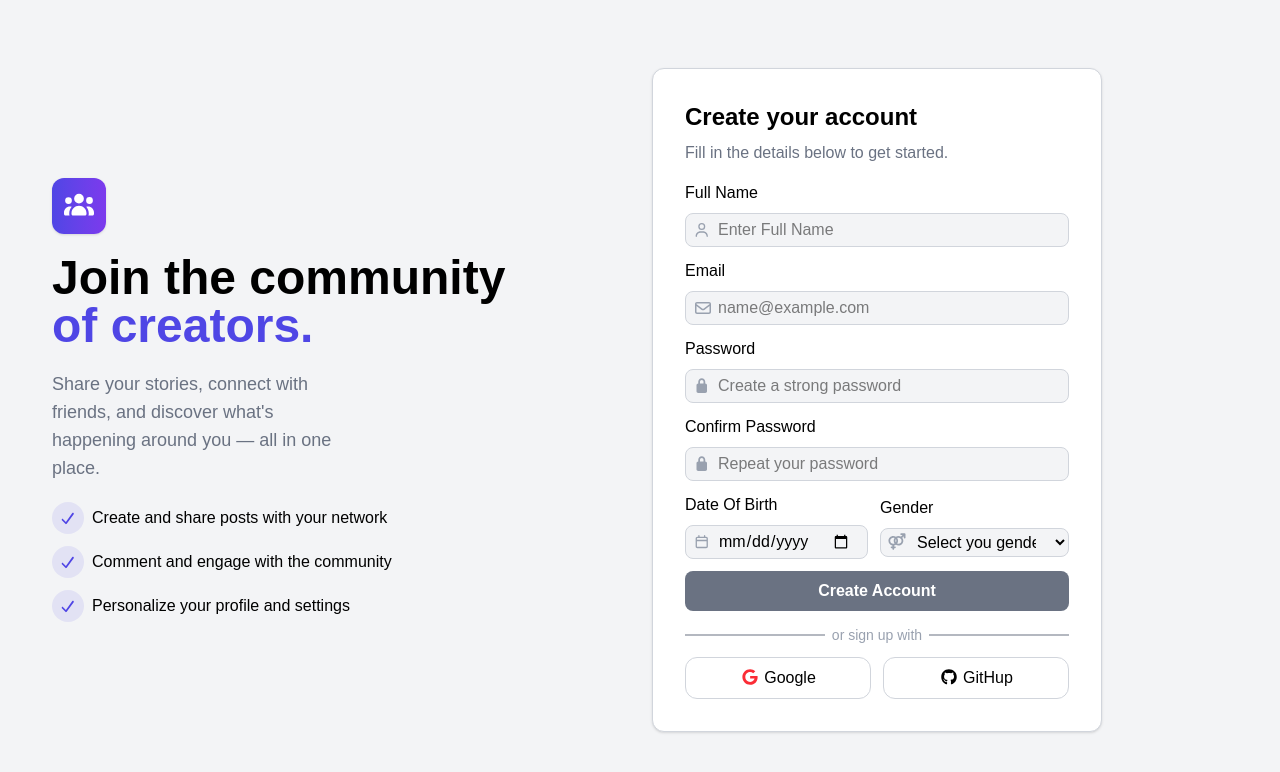
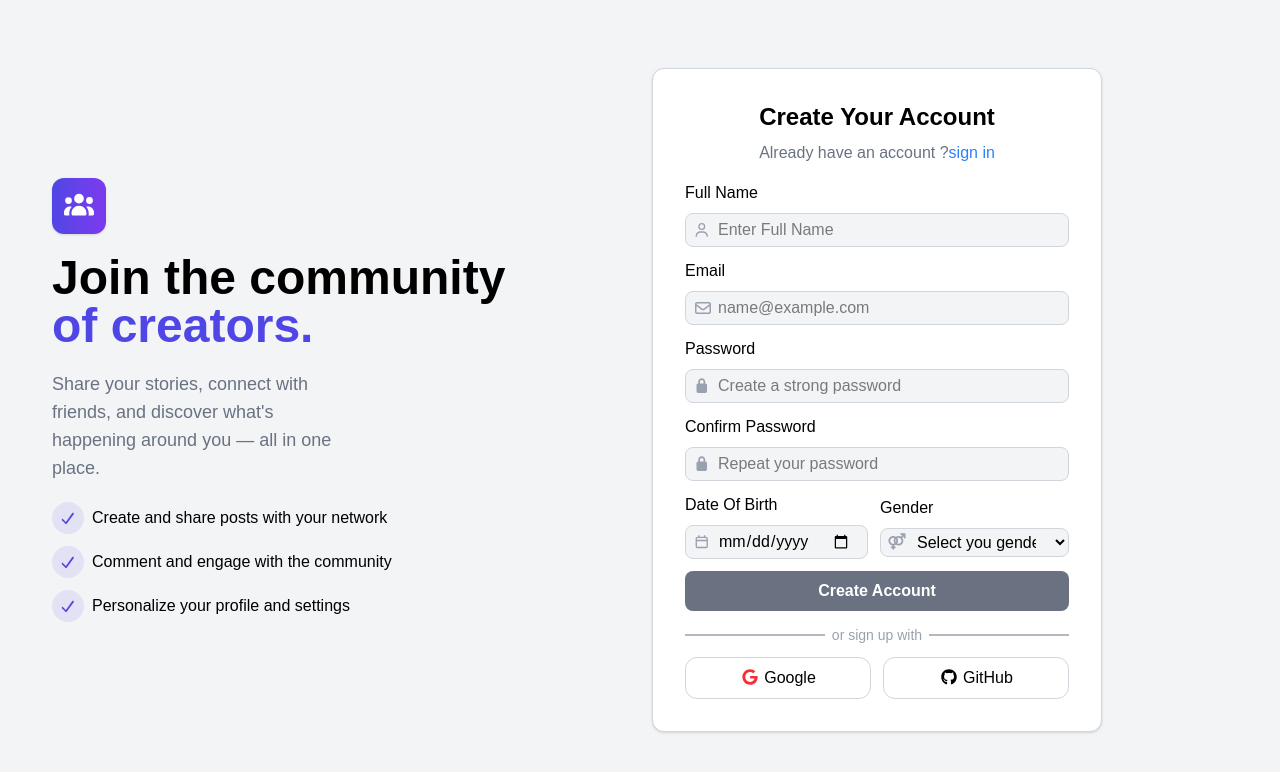
Before and after one commit to Abdelhakam23/social-app, a React (Vite) app: page /signup in a window 1280 px wide. Shown: the top 772 px of the page. Built offline with nearby package versions, Linux system fonts and the light colour scheme.

Commit message:
Update SignUpForm header and improve sign-in prompt; correct GitHub spelling

```diff
--- a/src/components/SignUpForm/SignUpForm.jsx
+++ b/src/components/SignUpForm/SignUpForm.jsx
@@ -87,10 +87,12 @@ export default function SignUpForm() {
         className=" bg-white p-8 w-full md:max-w-112.5 border border-gray-300 rounded-xl shadow space-y-4"
         onSubmit={formik.handleSubmit}
       >
-        <header className="space-y-2">
-          <h2 className="font-bold text-black text-2xl">Create your account</h2>
+        <header className="space-y-2 text-center">
+          <h2 className="font-bold text-black text-2xl">Create Your Account</h2>
           <p className="text-gray-500">
-            Fill in the details below to get started.
+            Already have an account ?
+            <Link to={'/signin'} className="text-blue-500">
+             sign in</Link>
           </p>
         </header>
         <div className="form-controls space-y-3">
@@ -285,7 +287,7 @@ export default function SignUpForm() {
               className="hover:bg-gray-200 cursor-pointer transition-colors duration-200 space-x-1 px-4 py-2 border border-gray-300 rounded-xl w-full"
             >
               <FontAwesomeIcon icon={faGithub} />
-              <span>GitHup</span>
+              <span>GitHub</span>
             </button>
           </div>
         </div>
```
